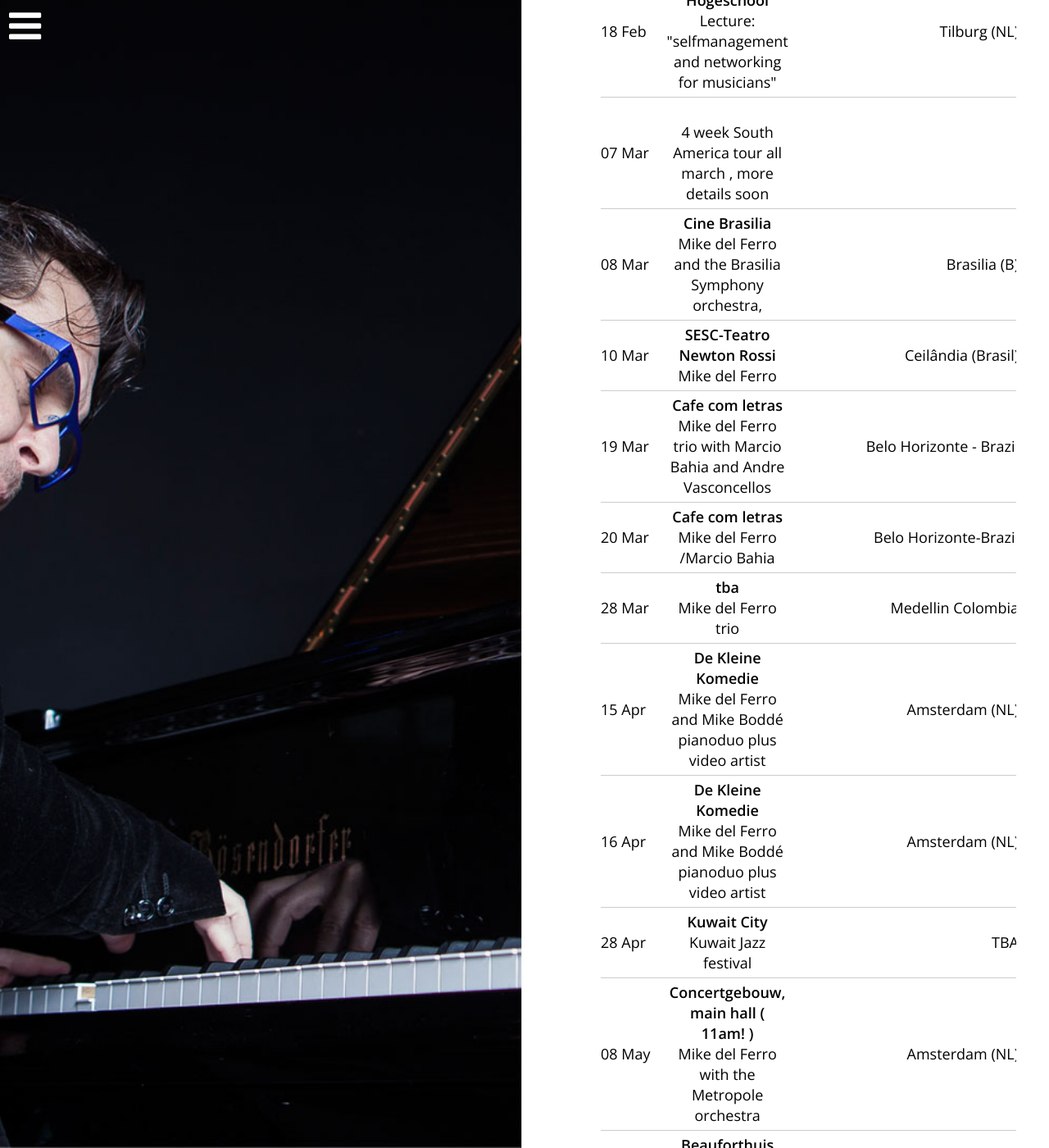
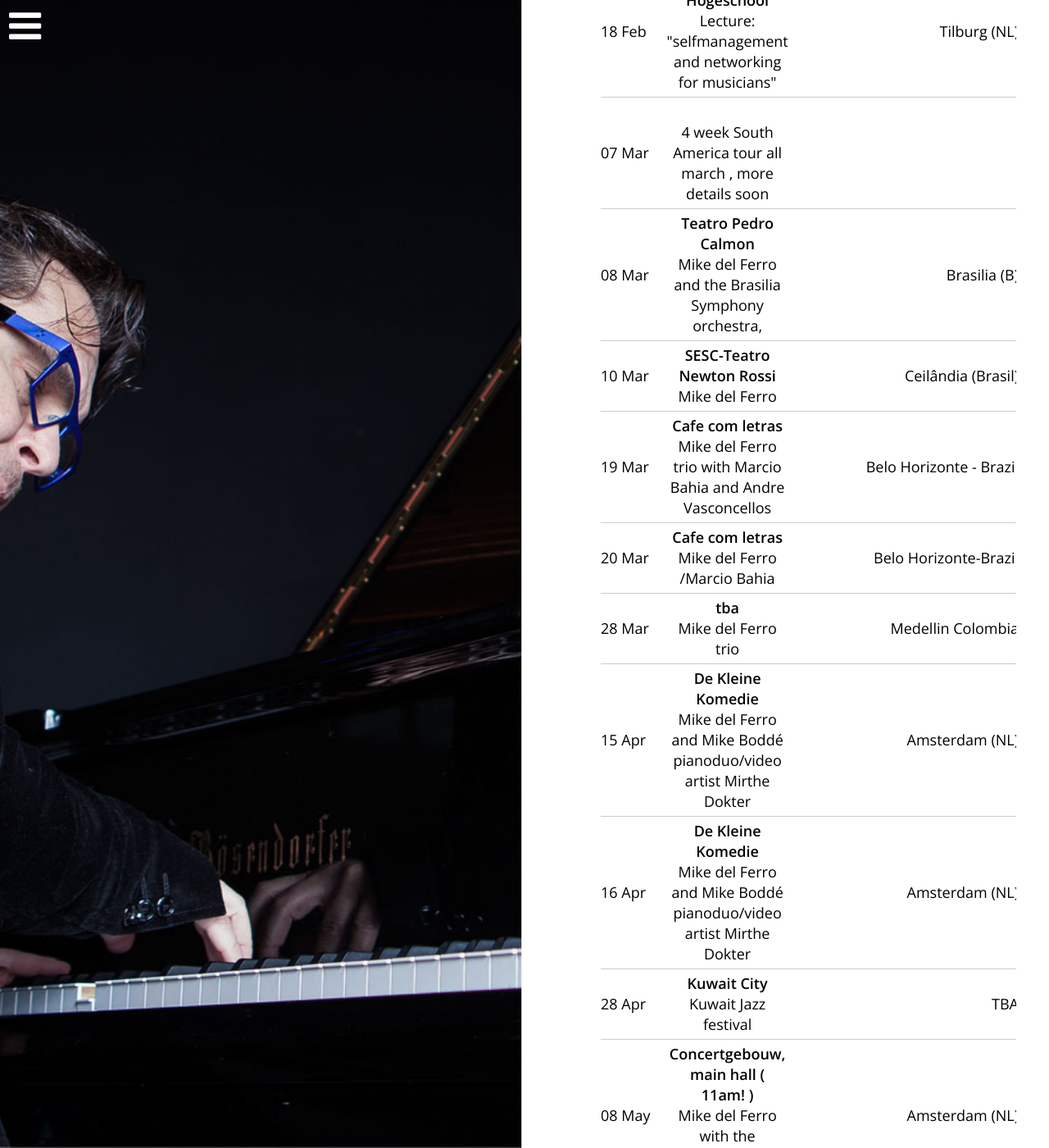
Before and after one commit to mikedelferro/website, a Jekyll site: the page built from agenda.html, in a window 1280 px wide and 1400 px high, scrolled down 250 px. Shown: the whole window at 82% size. Built offline with Jekyll 4.4.1, drawn with Linux system fonts in a browser that asks for light colours; nearby versions of some CDN libraries.

Commit message:
Updated '/_config.yml' via CloudCannon

```diff
--- a/_config.yml
+++ b/_config.yml
@@ -12,8 +12,8 @@ gigs:
   - title: 'Mike del Ferro and the Brasilia Symphony orchestra,'
     date: 2016-03-08T19:00:00.000Z
     location: Brasilia (B)
-    venue: Cine Brasilia
-    url: 'https://www.facebook.com/CineBrasilia1960/'
+    venue: Teatro Pedro Calmon
+    url: ''
   - title: Mike del Ferro
     date: 2016-03-10T20:00:00.000Z
     location: Ceilândia (Brasil)
@@ -29,12 +29,12 @@ gigs:
     location: Medellin Colombia
     venue: tba
     url: ''
-  - title: Mike del Ferro and Mike Boddé pianoduo plus video artist
+  - title: Mike del Ferro and Mike Boddé pianoduo/video artist Mirthe Dokter
     date: 2016-04-15T20:00:00.000Z
     location: Amsterdam (NL)
     venue: De Kleine Komedie
     url: www.dekleinekomedie.nl
-  - title: Mike del Ferro and Mike Boddé pianoduo plus video artist
+  - title: Mike del Ferro and Mike Boddé pianoduo/video artist Mirthe Dokter
     date: 2016-04-16T20:00:00.000Z
     location: Amsterdam (NL)
     venue: De Kleine Komedie
```
